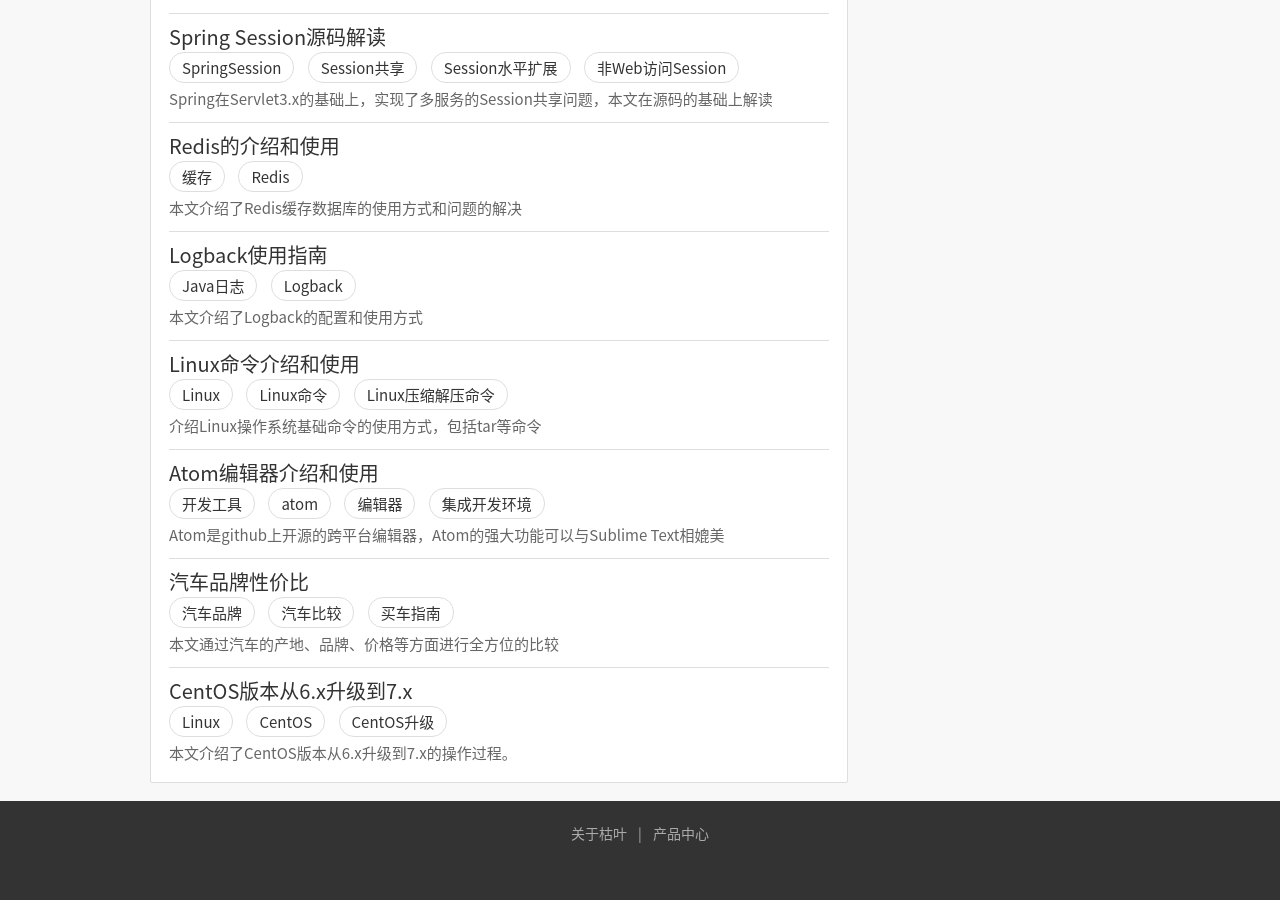
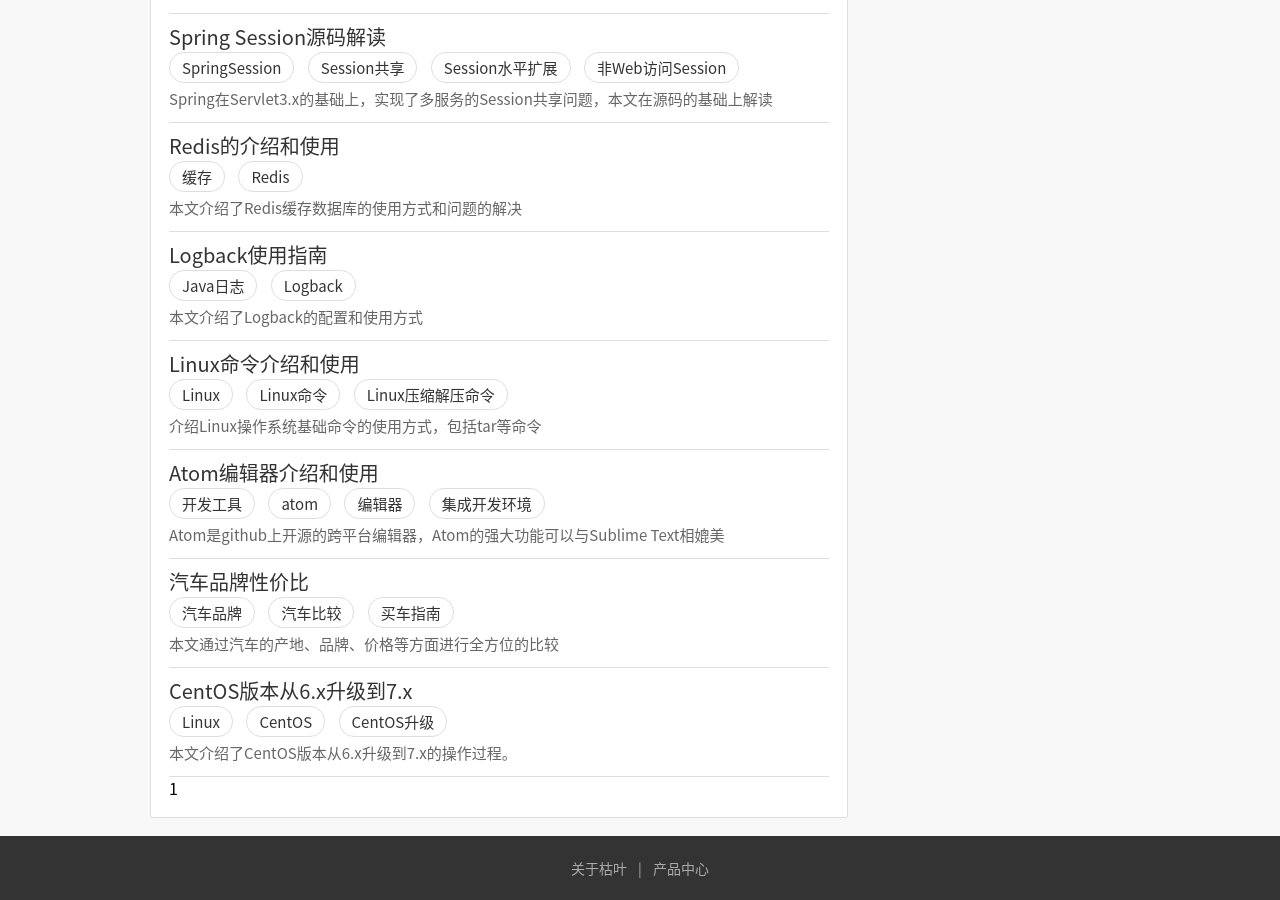
Before and after one commit to kuyer/kuyer.github.com, a Jekyll site: the page built from index.html, in a window 1280 px wide and 900 px high, scrolled down 914 px. Built offline with Jekyll 4.4.1, drawn with Linux system fonts in a browser that asks for light colours; the list of posts is cut into pages by our own code; before the commit the page ends 1779 px from its top, so only the background shows below that.

Commit message:
增加分页功能

```diff
--- a/index.html
+++ b/index.html
@@ -18,4 +18,13 @@
 		<div class="text gray">{{ post.description }}</div>
 	</div>
 {% endfor %}
+{% for page in (1..paginator.total_pages) %}
+	{% if page == paginator.page %}
+      <span class="active">{{ page }}</span>
+    {% elsif page == 1 %}
+      <a href="{{ '/index.html' | prepend: site.baseurl | replace: '//', '/' }}">{{ page }}</a>
+    {% else %}
+      <a href="{{ site.paginate_path | prepend: site.baseurl | replace: '//', '/' | replace: ':num', page }}">{{ page }}</a>
+    {% endif %}
+{% endfor %}
 </div>
```
